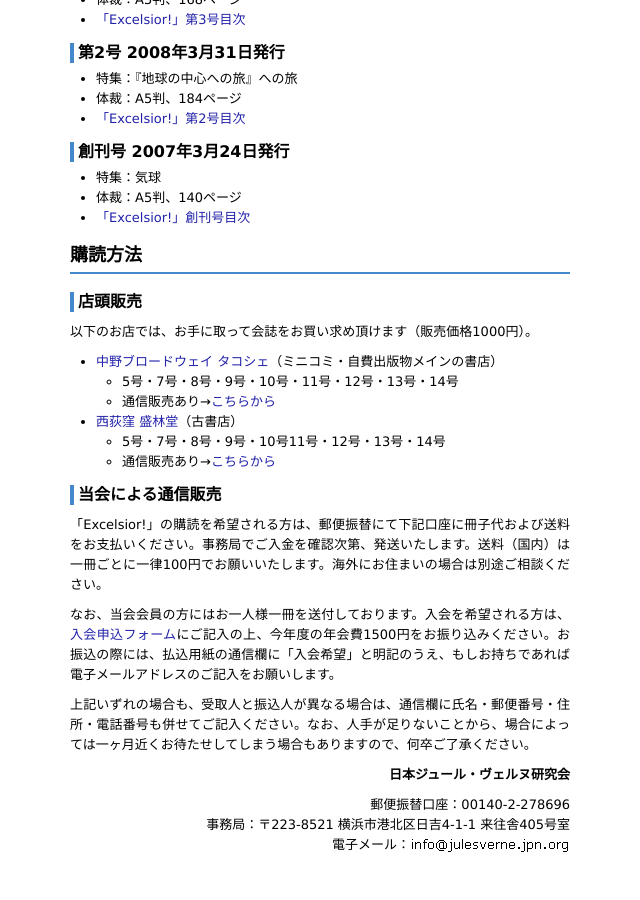
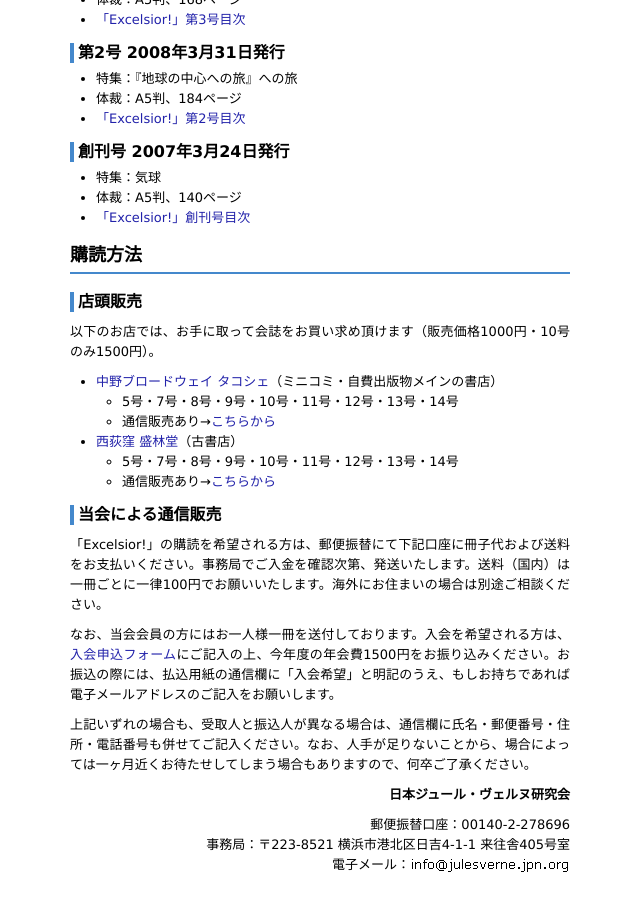
Before and after one commit to sjev2006/sjev2006.github.io, a Jekyll site: the page built from excelsior.md, in a window 1280 px wide and 900 px high, scrolled down 2128 px. Shown: the whole window, without its empty margins (395-1035 px from the left). Built offline with Jekyll 4.4.1, drawn with Linux system fonts in a browser that asks for light colours.

Commit message:
Update excelsior.md

```diff
--- a/excelsior.md
+++ b/excelsior.md
@@ -12,14 +12,14 @@
 ## 購読方法
 
 ### 店頭販売
-以下のお店では、お手に取って会誌をお買い求め頂けます（販売価格1000円）。
+以下のお店では、お手に取って会誌をお買い求め頂けます（販売価格1000円・10号のみ1500円）。
 
 - [中野ブロードウェイ タコシェ](http://tacoche.com/)（ミニコミ・自費出版物メインの書店）
   - 5号・7号・8号・9号・10号・11号・12号・13号・14号
   - 通信販売あり→[こちらから](http://taco.shop-pro.jp/?mode=srh&sort=n&cid=&keyword=Excelsior)
 
 - [西荻窪 盛林堂](http://d.hatena.ne.jp/seirindou_syobou/)（古書店）
-  - 5号・7号・8号・9号・10号11号・12号・13号・14号
+  - 5号・7号・8号・9号・10号・11号・12号・13号・14号
   - 通信販売あり→[こちらから](http://seirindousyobou.cart.fc2.com/?word=Excelsior)
 
 ### 当会による通信販売
```
